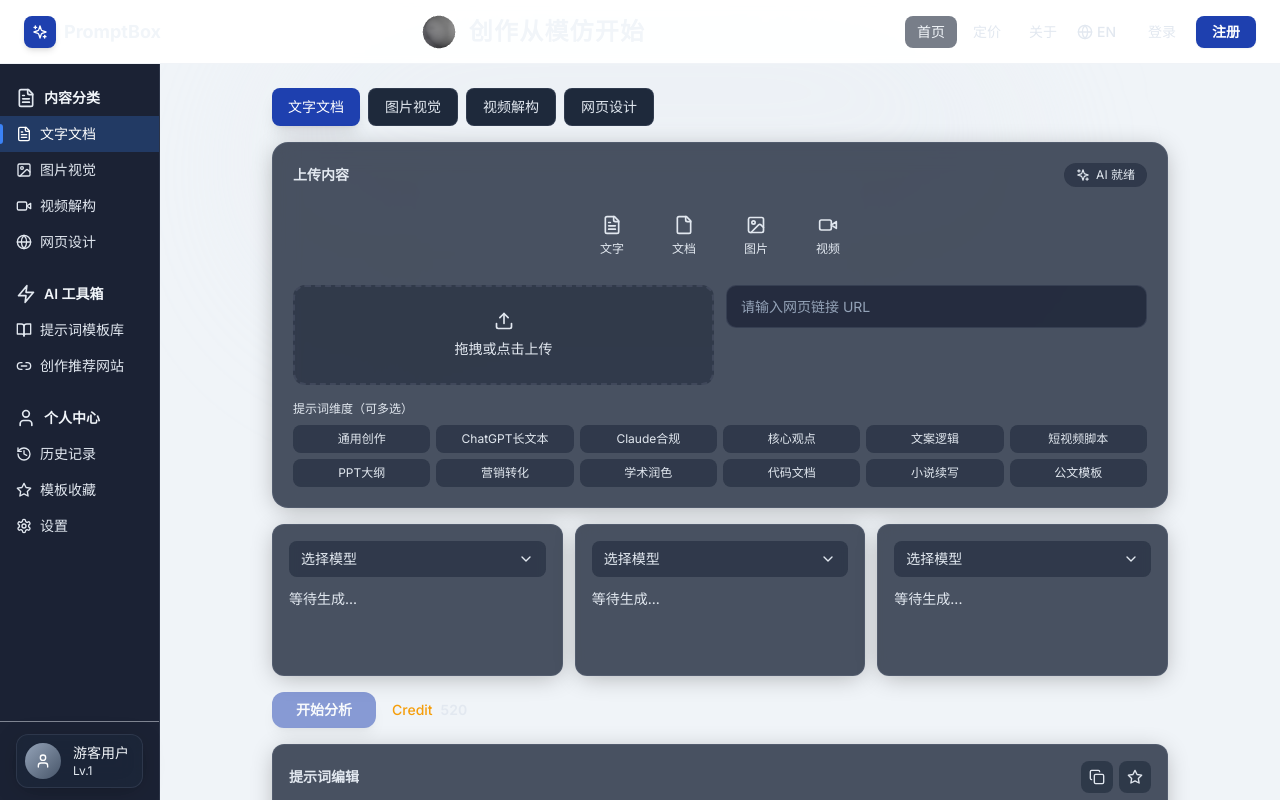
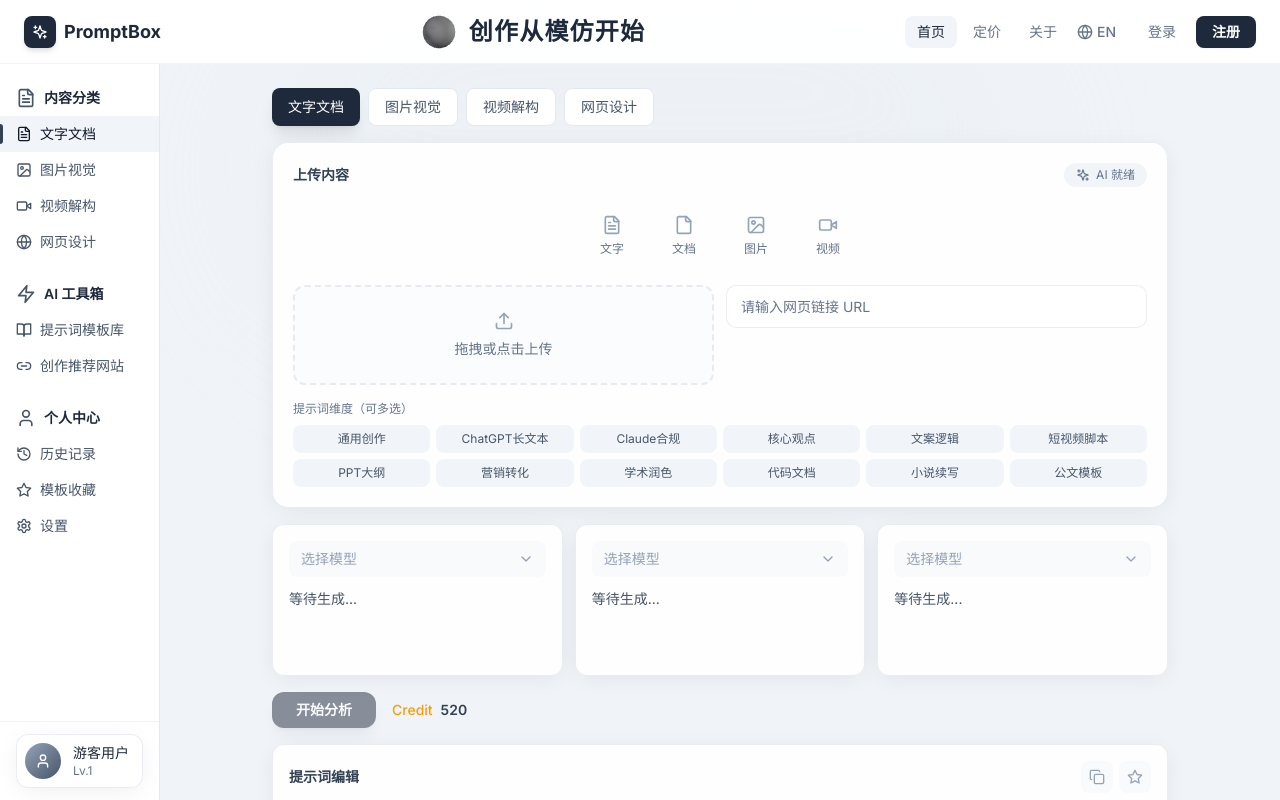
Before and after one commit to oxygen02/promptbox, a Next.js app: page / in a window 1280 px wide. Shown: the top 800 px of the page. Built offline with nearby package versions, Linux system fonts and the light colour scheme.

Commit message:
revert: Keep original light color scheme

```diff
--- a/src/app/globals.css
+++ b/src/app/globals.css
@@ -6,11 +6,11 @@
   --primary: #1e40af;
   --primary-light: #3b82f6;
   --accent: #3b82f6;
-  --bg-main: #0f172a;
-  --bg-card: rgba(30, 41, 59, 0.8);
-  --text-main: #f1f5f9;
-  --text-muted: #94a3b8;
-  --border: rgba(148, 163, 184, 0.15);
+  --bg-main: #f8fafc;
+  --bg-card: rgba(255, 255, 255, 0.9);
+  --text-main: #1e293b;
+  --text-muted: #64748b;
+  --border: rgba(148, 163, 184, 0.2);
 }
 
 * {
@@ -22,7 +22,7 @@
 html, body {
   max-width: 100vw;
   overflow-x: hidden;
-  background: linear-gradient(135deg, #0f172a 0%, #1e293b 100%);
+  background: linear-gradient(135deg, #f1f5f9 0%, #e2e8f0 100%);
   min-height: 100vh;
 }
 
@@ -37,7 +37,7 @@ body {
   backdrop-filter: blur(12px);
   -webkit-backdrop-filter: blur(12px);
   border: 1px solid var(--border);
-  box-shadow: 0 4px 24px -4px rgba(0, 0, 0, 0.3);
+  box-shadow: 0 4px 24px -4px rgba(0, 0, 0, 0.08);
 }
 
 /* 输入框样式 */
@@ -47,7 +47,7 @@ body {
   font-size: 0.875rem;
   line-height: 1.5;
   color: var(--text-main);
-  background-color: rgba(15, 23, 42, 0.6);
+  background-color: white;
   border: 1px solid var(--border);
   border-radius: 0.625rem;
   outline: none;
@@ -56,7 +56,7 @@ body {
 
 .input-field:focus {
   border-color: var(--accent);
-  box-shadow: 0 0 0 3px rgba(59, 130, 246, 0.2);
+  box-shadow: 0 0 0 3px rgba(14, 165, 233, 0.15);
 }
 
 .input-field::placeholder {
@@ -65,14 +65,14 @@ body {
 
 /* 导航栏 */
 .header-nav {
-  background: rgba(15, 23, 42, 0.95);
+  background: rgba(255, 255, 255, 0.95);
   backdrop-filter: blur(12px);
   border-bottom: 1px solid var(--border);
 }
 
 /* 侧边栏 */
 .glass-sidebar {
-  background: rgba(15, 23, 42, 0.95);
+  background: rgba(255, 255, 255, 0.95);
   backdrop-filter: blur(12px);
 }
 
@@ -82,10 +82,10 @@ body {
   top: calc(100% + 4px);
   z-index: 50;
   min-width: 140px;
-  background: #1e293b;
+  background: white;
   border: 1px solid var(--border);
   border-radius: 0.5rem;
-  box-shadow: 0 10px 40px -10px rgba(0, 0, 0, 0.4);
+  box-shadow: 0 10px 40px -10px rgba(0, 0, 0, 0.15);
   overflow: hidden;
 }
 
@@ -98,12 +98,12 @@ body {
 }
 
 .dropdown-item:hover {
-  background: rgba(59, 130, 246, 0.2);
+  background: #f1f5f9;
 }
 
 .dropdown-item.active {
-  background: rgba(59, 130, 246, 0.3);
-  color: #60a5fa;
+  background: #e0f2fe;
+  color: var(--accent);
   font-weight: 500;
 }
 
@@ -111,13 +111,13 @@ body {
 .upload-zone {
   border: 2px dashed var(--border);
   border-radius: 0.75rem;
-  background: rgba(15, 23, 42, 0.4);
+  background: rgba(248, 250, 252, 0.5);
   transition: all 0.2s ease;
 }
 
 .upload-zone:hover {
   border-color: var(--accent);
-  background: rgba(59, 130, 246, 0.1);
+  background: rgba(224, 242, 254, 0.3);
 }
 
 @keyframes breathe {
@@ -128,59 +128,3 @@ body {
 .animate-breathe {
   animation: breathe 3s ease-in-out infinite;
 }
-
-/* 深色主题覆盖 */
-.bg-white {
-  background-color: #1e293b !important;
-}
-
-.text-slate-700,
-.text-slate-600,
-.text-slate-500,
-.text-slate-400 {
-  color: #e2e8f0 !important;
-}
-
-.text-slate-800 {
-  color: #f1f5f9 !important;
-}
-
-.text-slate-900 {
-  color: #fff !important;
-}
-
-.bg-slate-50,
-.bg-slate-100,
-.bg-slate-200 {
-  background-color: rgba(30, 41, 59, 0.6) !important;
-}
-
-.border-slate-200,
-.border-slate-300 {
-  border-color: var(--border) !important;
-}
-
-.hover\:bg-slate-50:hover {
-  background-color: rgba(59, 130, 246, 0.15) !important;
-}
-
-.hover\:bg-slate-100:hover {
-  background-color: rgba(59, 130, 246, 0.2) !important;
-}
-
-.bg-slate-800 {
-  background-color: #1e40af !important;
-}
-
-.hover\:bg-slate-900:hover {
-  background-color: #1e3a8a !important;
-}
-
-/* 激活状态 */
-.bg-slate-100.text-slate-900 {
-  background-color: rgba(59, 130, 246, 0.25) !important;
-}
-
-.before\:bg-slate-700::before {
-  background-color: var(--accent) !important;
-}
```
